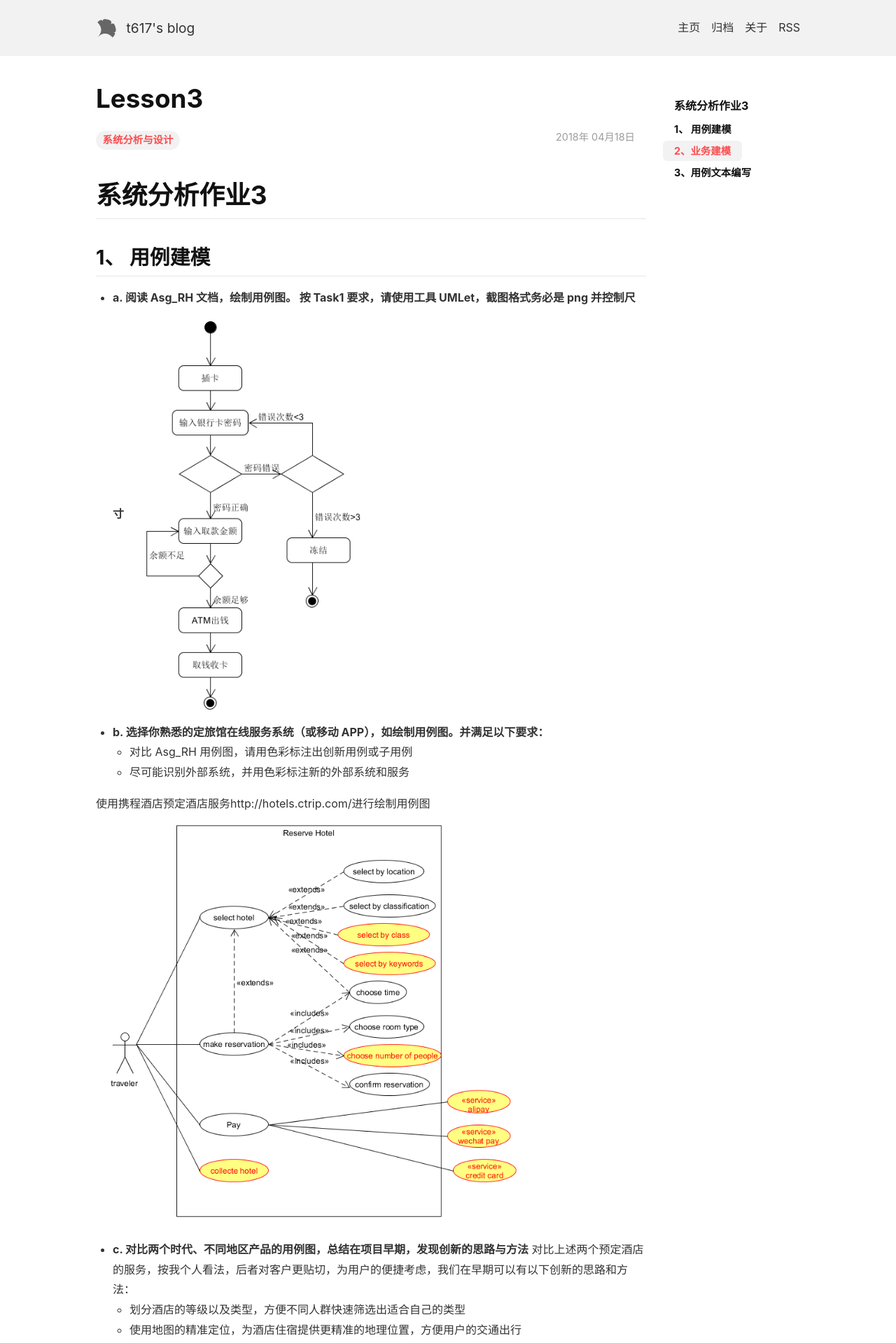
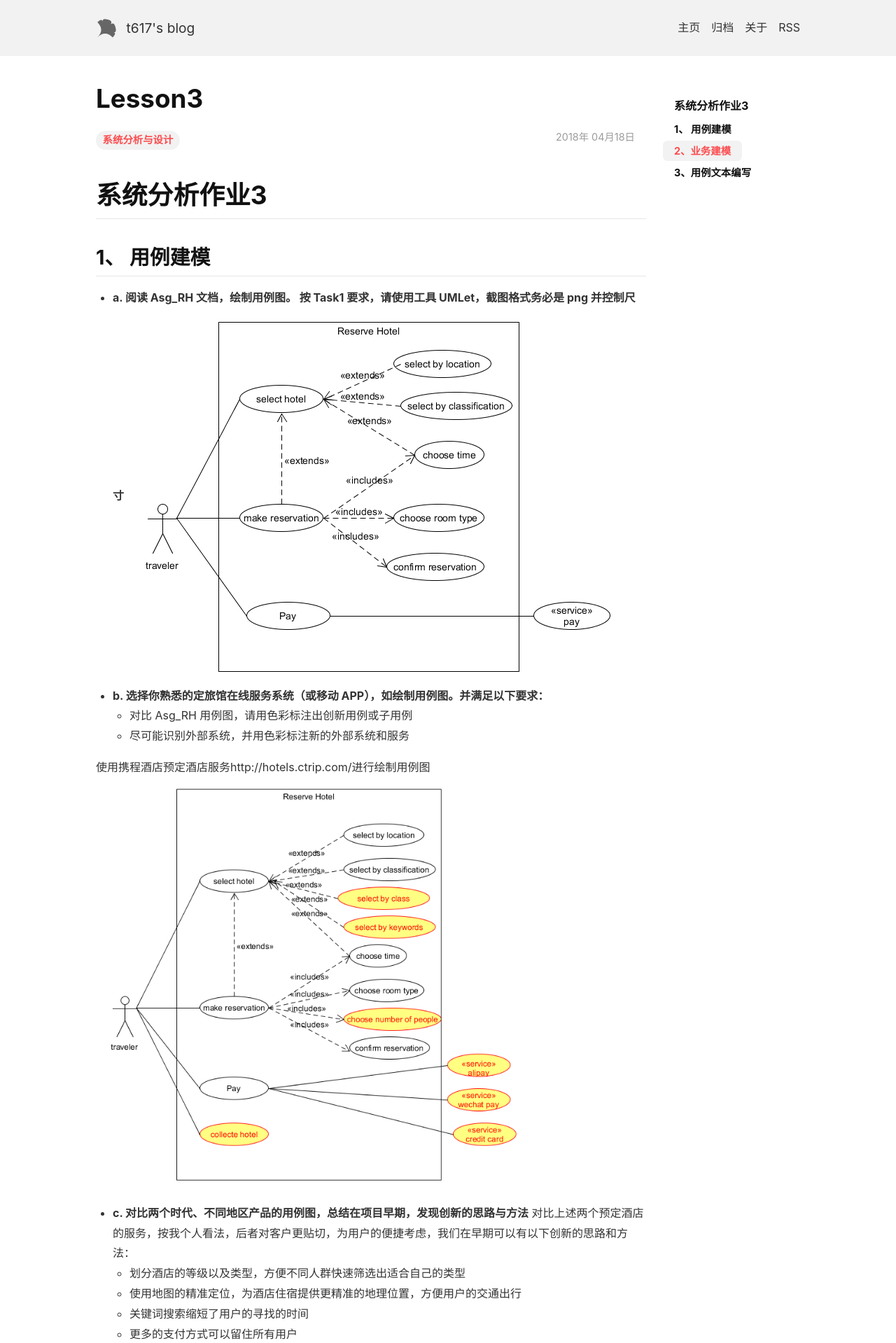
Before and after one commit to t617/blog, a Jekyll site: the page built from _posts/2018-04-18-lesson3.md, in a window 1280 px wide. Shown: the top 1919 px of the page at 70% size. Built offline with Jekyll 4.4.1, drawn with Linux system fonts in a browser that asks for light colours; nearby versions of some CDN libraries.

Commit message:
update picture

```diff
--- a/_posts/2018-04-18-lesson3.md
+++ b/_posts/2018-04-18-lesson3.md
@@ -7,7 +7,7 @@ tags: 系统分析与设计
 # 系统分析作业3
 ## 1、 用例建模
 * **a. 阅读 Asg_RH 文档，绘制用例图。 按 Task1 要求，请使用工具 UMLet，截图格式务必是 png 并控制尺寸**
-![reserve_hotel.png](https://github.com/t617/blog/raw/master/screenshots/uml/activity_atm.png)
+![reserve_hotel.png](https://github.com/t617/blog/raw/master/screenshots/uml/reserve_hotel.png)
 
 * **b. 选择你熟悉的定旅馆在线服务系统（或移动 APP），如绘制用例图。并满足以下要求：**
   - 对比 Asg_RH 用例图，请用色彩标注出创新用例或子用例
```
